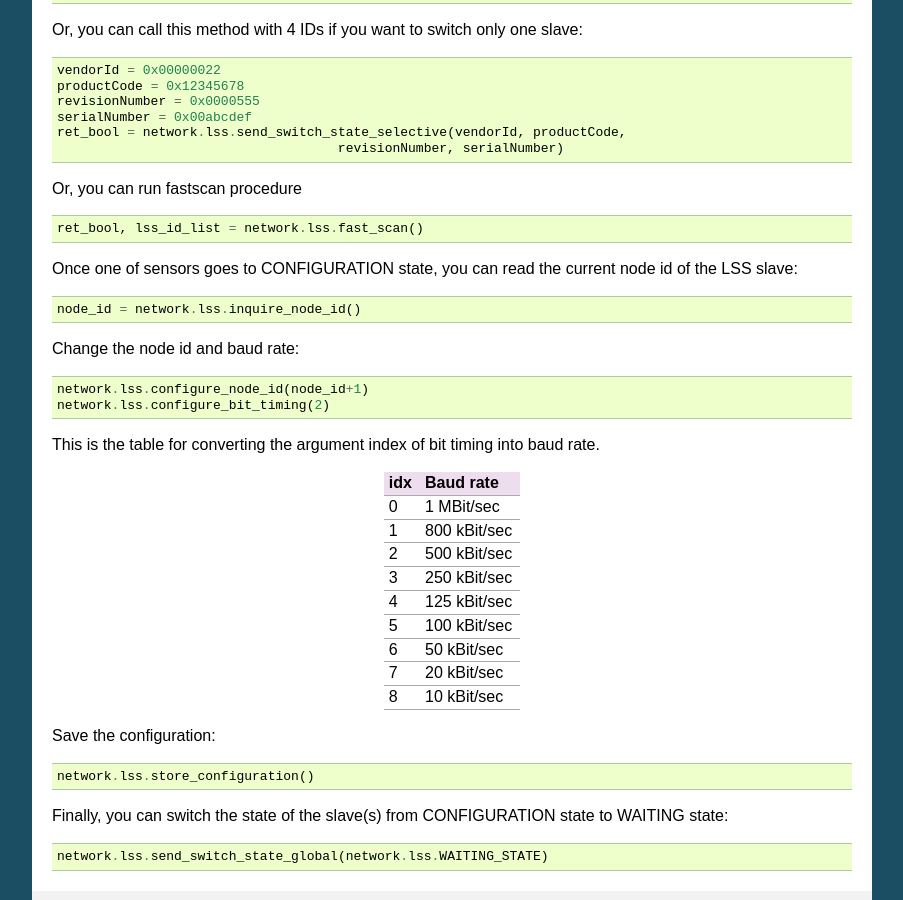
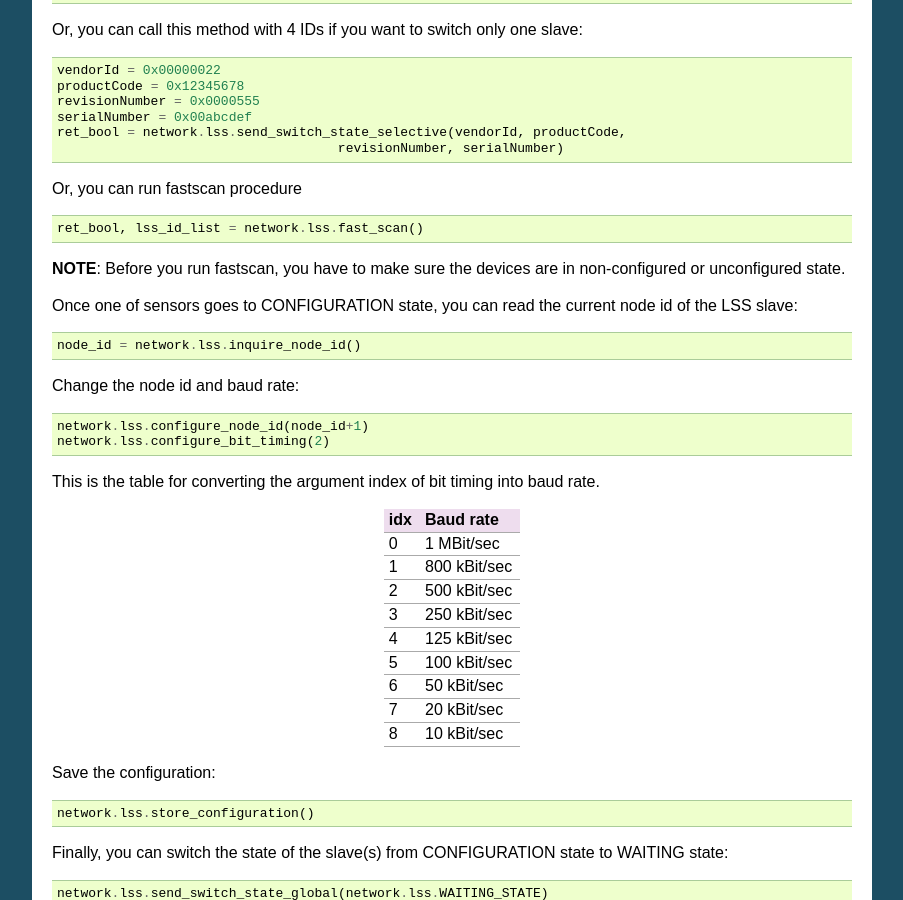
Before and after one commit to christiansandberg/canopen, a Sphinx documentation site: the page built from doc/lss.rst, in a window 1280 px wide and 900 px high, scrolled down 598 px. Shown: the whole window, without its empty margins (198-1101 px from the left). Built offline with Sphinx 7.4.7, drawn with Linux system fonts in a browser that asks for light colours; pages that are not in the unit, such as notebooks, are missing from menus.

Commit message:
Update lss.rst
add a comment to check unconfigured state before running fastscan

```diff
--- a/doc/lss.rst
+++ b/doc/lss.rst
@@ -47,6 +47,8 @@ Or, you can run fastscan procedure ::
 
     ret_bool, lss_id_list = network.lss.fast_scan()
 
+**NOTE**: Before you run fastscan, you have to make sure the devices are in non-configured or unconfigured state.
+
 Once one of sensors goes to CONFIGURATION state, you can read the current node id of the LSS slave::
 
     node_id = network.lss.inquire_node_id()
```
